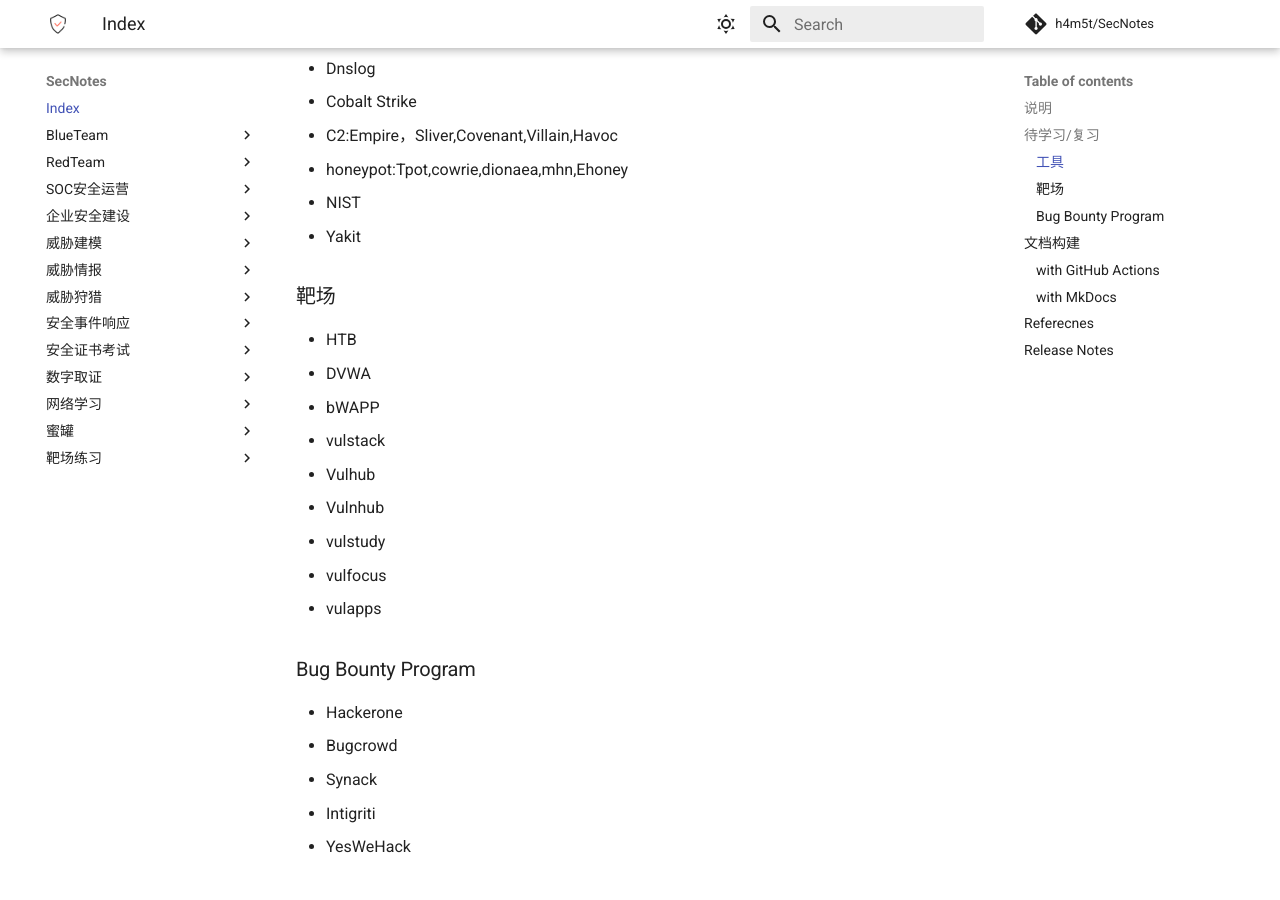
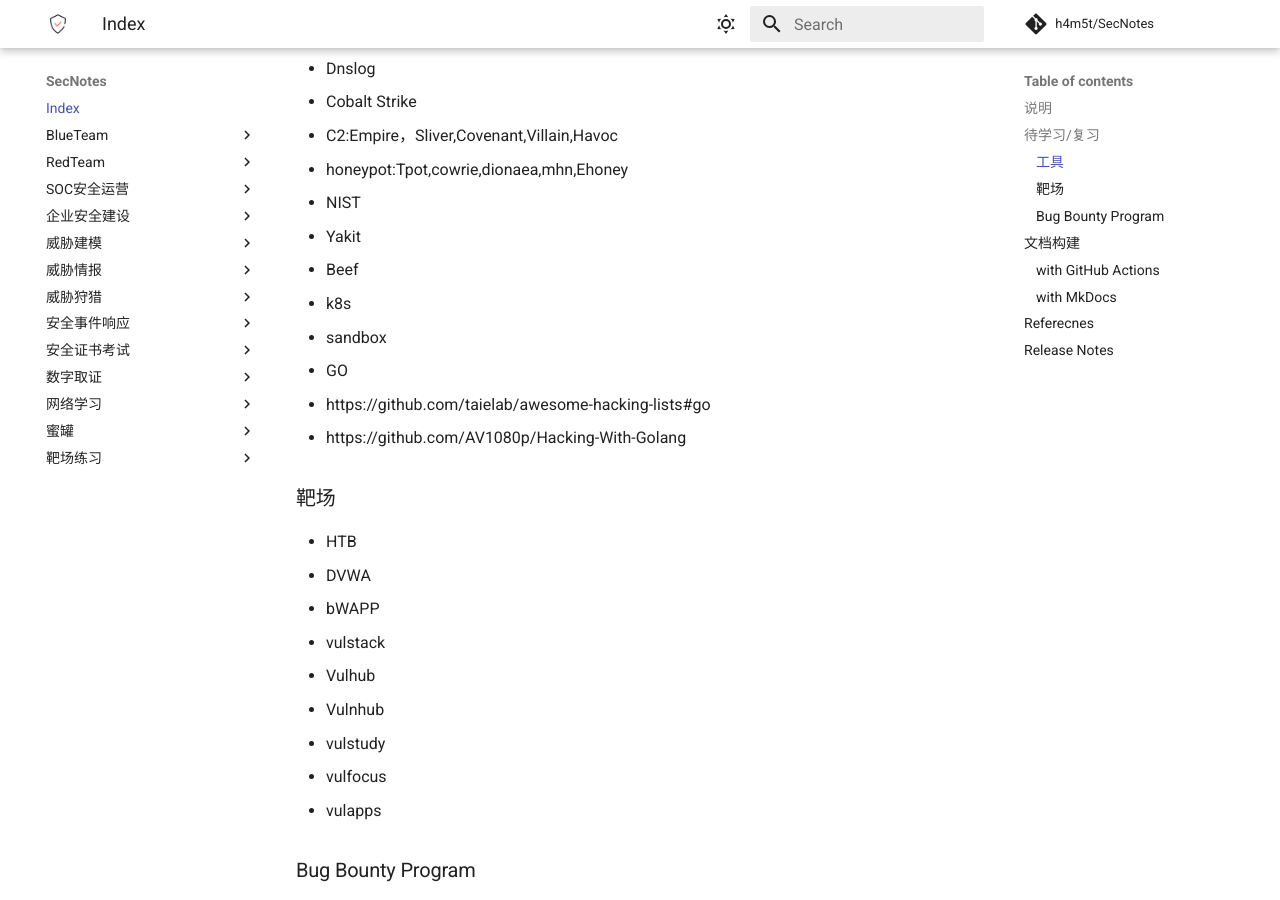
Before and after one commit to h4m5t/SecNotes, an MkDocs documentation site: the page built from docs/index.md, in a window 1280 px wide and 900 px high, scrolled down 1126 px. Built offline with MkDocs 1.6.1 and Material for MkDocs 9.7.7, drawn with Linux system fonts in a browser that asks for light colours; comment, search, counter and statistics services are not loaded.

Commit message:
Update index.md

```diff
--- a/docs/index.md
+++ b/docs/index.md
@@ -38,6 +38,12 @@
 * honeypot:Tpot,cowrie,dionaea,mhn,Ehoney
 * NIST
 * Yakit
+* Beef
+* k8s
+* sandbox
+* GO
+* https://github.com/taielab/awesome-hacking-lists#go
+* https://github.com/AV1080p/Hacking-With-Golang
 
 ### 靶场
 * HTB
```
